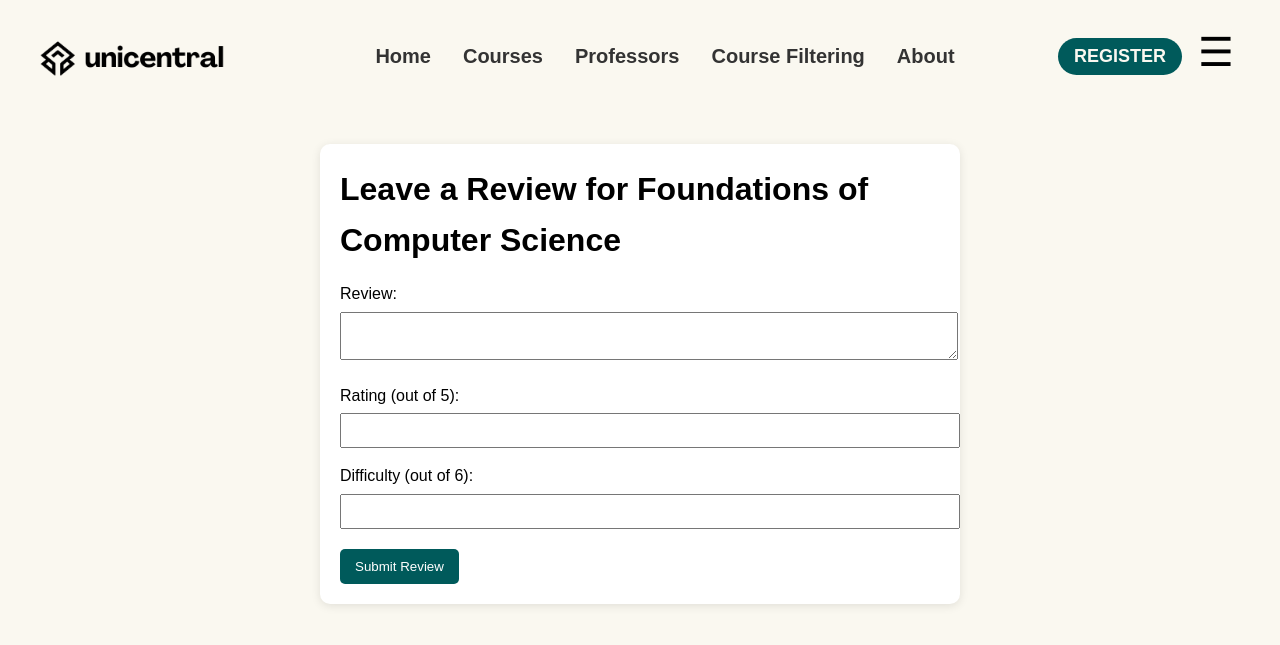
After one commit to AhmedZ70/UniCentral, a Django app: page /courses/1/review/ in a window 1280 px wide. The commit adds this page. Shown: the top 645 px of the page. Run offline with Django 5.2, Linux system fonts and the light colour scheme; data comes from the database, SQL or seed files in the repository.

Commit message:
created review page

```diff
--- /dev/null
+++ b/backend/uni_central/uni_central/templates/review_form.html
@@ -0,0 +1,66 @@
+{% load static %}
+<!DOCTYPE html>
+<html lang="en">
+<head>
+    <meta charset="UTF-8">
+    <meta name="viewport" content="width=device-width, initial-scale=1.0">
+    <title>Leave a Review</title>
+    <link rel="stylesheet" href="{% static 'css/style.css' %}">
+</head>
+<body>
+    {% include 'partials/navbar.html' %}
+    <main class="main-content review-form-page">
+        <h1>Leave a Review for {{ course.title }}</h1>
+        <form method="POST" action="{% url 'review-create' course.id %}">
+            {% csrf_token %}
+            <label for="review">Review:</label>
+            <textarea id="review" name="review" required></textarea>
+
+            <label for="rating">Rating (out of 5):</label>
+            <input type="number" id="rating" name="rating" step="0.1" min="0" max="5" required>
+
+            <label for="difficulty">Difficulty (out of 6):</label>
+            <input type="number" id="difficulty" name="difficulty" min="1" max="6" required>
+
+            <button type="submit" class="submit-review-button">Submit Review</button>
+        </form>
+    </main>
+
+    <style>
+        .review-form-page {
+            max-width: 600px;
+            margin: 2rem auto;
+            padding: 20px;
+            background: #fff;
+            border-radius: 10px;
+            box-shadow: 0 2px 10px rgba(0, 0, 0, 0.1);
+        }
+
+        form label {
+            display: block;
+            margin-top: 15px;
+        }
+
+        form textarea,
+        form input {
+            width: 100%;
+            padding: 8px;
+            margin-top: 5px;
+        }
+
+        .submit-review-button {
+            margin-top: 20px;
+            padding: 10px 15px;
+            background-color: #005a5b;
+            color: white;
+            border: none;
+            border-radius: 5px;
+            cursor: pointer;
+        }
+
+        .submit-review-button:hover {
+            background-color: #004e4f;
+        }
+    </style>
+</body>
+</html>
--- a/backend/uni_central/uni_central/urls.py
+++ b/backend/uni_central/uni_central/urls.py
@@ -32,6 +32,8 @@ from .views import (
     signup_page,
     login_page,
     course_detail,
+    create_review,
+
 )
 
 urlpatterns = [
@@ -40,6 +42,7 @@ urlpatterns = [
     path('login/', login_page, name='login'),
     path('courses/', courses, name='courses'),  # Render courses.html (user-facing view)
     path('courses/<int:course_id>/', course_detail, name='course-detail'),  # New route for course detail page
+    path('courses/<int:course_id>/review/', create_review, name='review-create'),
 
     # API URLs
     path('api/departments/', DepartmentListCreateView.as_view(), name='department-list'),
@@ -53,4 +56,5 @@ urlpatterns = [
 
     # Department courses URL
     path('api/departments/<int:department_id>/courses/', DepartmentCoursesView.as_view(), name='department-courses'),
+
 ]
--- a/backend/uni_central/uni_central/views.py
+++ b/backend/uni_central/uni_central/views.py
@@ -4,6 +4,8 @@ from rest_framework.response import Response
 from rest_framework import status
 from rest_framework.views import APIView
 from rest_framework.decorators import api_view
+from django.shortcuts import redirect
+from django.http import HttpResponseBadRequest
 from .models import Department, User, Course, Professor, Review
 from .services import UserService
 from .serializers import (
@@ -42,6 +44,32 @@ def course_detail(request, course_id):
         'reviews': reviews,
     }
     return render(request, 'course_detail.html', context)
+
+
+
+def create_review(request, course_id):
+    if request.method == 'POST':
+        course = get_object_or_404(Course, id=course_id)
+        review_text = request.POST.get('review')
+        rating = request.POST.get('rating')
+        difficulty = request.POST.get('difficulty')
+
+        if not review_text or not rating or not difficulty:
+            return HttpResponseBadRequest("Missing required fields.")
+
+        # Create the review
+        Review.objects.create(
+            user=request.user,
+            course=course,
+            review=review_text,
+            rating=float(rating),
+            difficulty=int(difficulty),
+        )
+
+        return redirect('course-detail', course_id=course_id)
+    else:
+        course = get_object_or_404(Course, id=course_id)
+        return render(request, 'review_form.html', {'course': course})
 
 # API View for Getting Courses in a Specific Department
 class DepartmentCoursesView(APIView):
```
Also changed, not shown: backend/uni_central/uni_central/templates/course_detail.html (+17 -2 lines).
